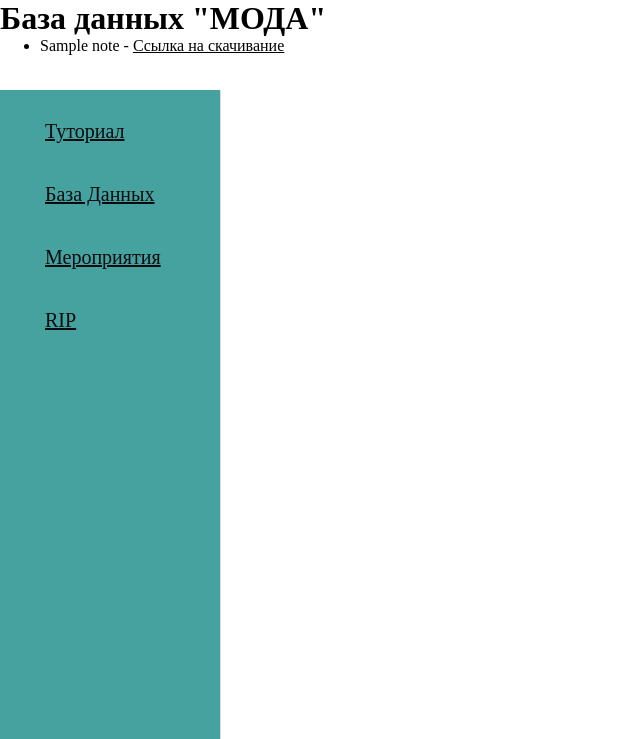
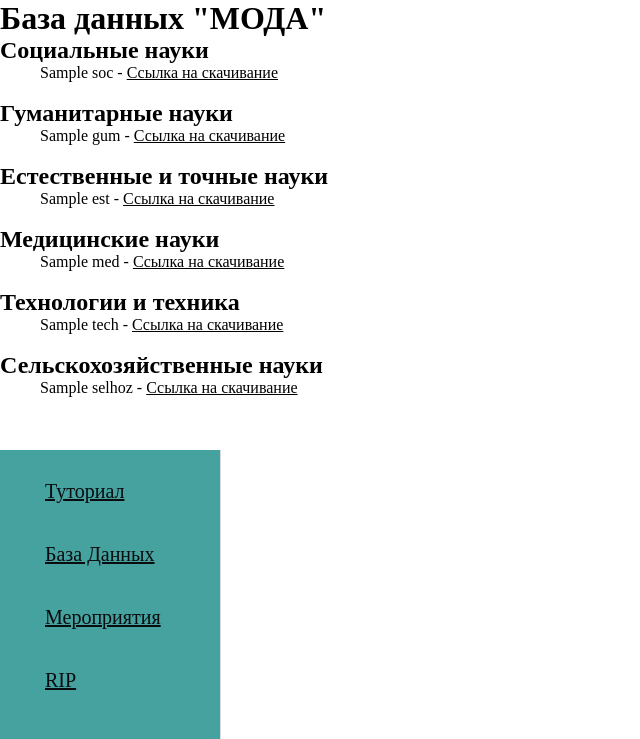
Before and after one commit to SlavicDeveloper/NODA_PROJECT, a Django app: template NODA_web/main/templates/main/notes_preview.html in a window 1280 px wide. Shown: the part 136-875 px from the top of the page, without its empty margins (0-640 px from the left). Run offline with Django 5.2, Linux system fonts and the light colour scheme; tables that the repository leaves empty hold one stand-in row (values such as "Sample post"); the template is opened without the code that fills it: values that come from a table or form of the project are taken from there, most other values are stand-ins (such as "Sample title", 1, 10 or a date in 2020).

Commit message:
SlavicDev_commit
Updated views, filtered content on notes, ON_LOAN model update

```diff
--- a/NODA_web/NODA_web/settings.py
+++ b/NODA_web/NODA_web/settings.py
@@ -81,7 +81,7 @@ DATABASES = {
         'ENGINE': 'django.db.backends.postgresql',
         'NAME': 'NODA',
         'USER': 'postgres',
-        'PASSWORD': '74741201',
+        'PASSWORD': 'Berserk201620172018',
         'HOST': 'localhost',
         'PORT': '',
     }
--- a/NODA_web/main/admin.py
+++ b/NODA_web/main/admin.py
@@ -1,5 +1,6 @@
 from django.contrib import admin
-from .models import User, Notes
+from .models import Notes
+from django.contrib.auth.models import User
 # Register your models here.
-admin.site.register(User)
+
 admin.site.register(Notes)
--- a/NODA_web/main/models.py
+++ b/NODA_web/main/models.py
@@ -1,15 +1,16 @@
 from django.db import models
 from django.core.validators import FileExtensionValidator
-from django.utils.html import format_html
+from django.contrib.auth.models import User
+
 
 MEDIA_URL = "media/uploads"
 
 
 # Create your models here.
-class User(models.Model):
-    id = models.AutoField(primary_key=True)
-    user_name = models.CharField(max_length=50, blank=False)
-    notes_created = models.IntegerField("amount_of_notes_posted", default=0)
+# class User(models.Model):
+#     id = models.AutoField(primary_key=True)
+#     user_name = models.CharField(max_length=50, blank=False)
+#     notes_created = models.IntegerField("amount_of_notes_posted", default=0)
 
 
 class Notes(models.Model):
@@ -19,6 +20,23 @@ class Notes(models.Model):
                                 validators=[FileExtensionValidator(allowed_extensions=['doc', 'docx'])],
                                 upload_to="uploads", max_length=200)
 
+    CATEGORY_STATUS = (
+        ('soc', 'Социальные науки'),
+        ('gum', 'Гуманитарные науки'),
+        ('est', 'Естественные и точные науки'),
+        ('med', 'Медицинские науки'),
+        ('tech', 'Техника и технологии'),
+        ('selhoz', 'Сельскохозяйственные науки')
+    )
+
+    category_status = models.CharField(
+        max_length=255,
+        choices=CATEGORY_STATUS,
+        blank=True,
+        default="no status selected",
+        help_text="text_type"
+    )
+
     def __str__(self):
         return self.doc_name
 
--- a/NODA_web/main/templates/main/notes_preview.html
+++ b/NODA_web/main/templates/main/notes_preview.html
@@ -1,13 +1,52 @@
 {% extends 'main/base_index.html' %}
 {% block content %}
     <h1>База данных "МОДА"</h1>
-    {% if notes %}
-        <ul>
-            {% for note in notes %}
-            <li>
-                {{note.doc_name}} - <a href="{{note.doc_file.url}}" class = 'btn btn-primary'>Ссылка на скачивание</a>
-            </li>
-            {% endfor %}
-        </ul>
+    {% if soc %}
+        <h2>Социальные науки</h2>
+            <ul>
+                {% for el in soc %}
+                    {{el.doc_name}} - <a href="{{el.doc_file.url}}" class = 'btn btn-primary'>Ссылка на скачивание</a><br></br>
+                {% endfor %}
+            </ul>
+    {% endif %}
+    {% if gum %}
+        <h2>Гуманитарные науки</h2>
+            <ul>
+                {% for el in gum %}
+                    {{el.doc_name}} - <a href="{{el.doc_file.url}}" class = 'btn btn-primary'>Ссылка на скачивание</a><br></br>
+                {% endfor %}
+            </ul>
+    {% endif %}
+    {% if est %}
+        <h2>Естественные и точные науки</h2>
+            <ul>
+                {% for el in est %}
+                    {{el.doc_name}} - <a href="{{el.doc_file.url}}" class = 'btn btn-primary'>Ссылка на скачивание</a><br></br>
+                {% endfor %}
+            </ul>
+    {% endif %}
+    {% if med %}
+        <h2>Медицинские науки</h2>
+            <ul>
+                {% for el in med %}
+                    {{el.doc_name}} - <a href="{{el.doc_file.url}}" class = 'btn btn-primary'>Ссылка на скачивание</a><br></br>
+                {% endfor %}
+            </ul>
+    {% endif %}
+    {% if tech %}
+        <h2>Технологии и техника</h2>
+            <ul>
+                {% for el in tech %}
+                    {{el.doc_name}} - <a href="{{el.doc_file.url}}" class = 'btn btn-primary'>Ссылка на скачивание</a><br></br>
+                {% endfor %}
+            </ul>
+    {% endif %}
+    {% if selhoz %}
+        <h2>Сельскохозяйственные науки</h2>
+            <ul>
+                {% for el in selhoz %}
+                    {{el.doc_name}} - <a href="{{el.doc_file.url}}" class = 'btn btn-primary'>Ссылка на скачивание</a><br></br>
+                {% endfor %}
+            </ul>
     {% endif %}
 {% endblock %}
```
Also changed, not shown: NODA_web/main/views.py (+6 -5 lines), NODA_web/main/migrations/0004_notes_category_status_alter_notes_node_id_and_more.py (added), NODA_web/main/migrations/0005_alter_notes_category_status.py (added), 8 other files.
